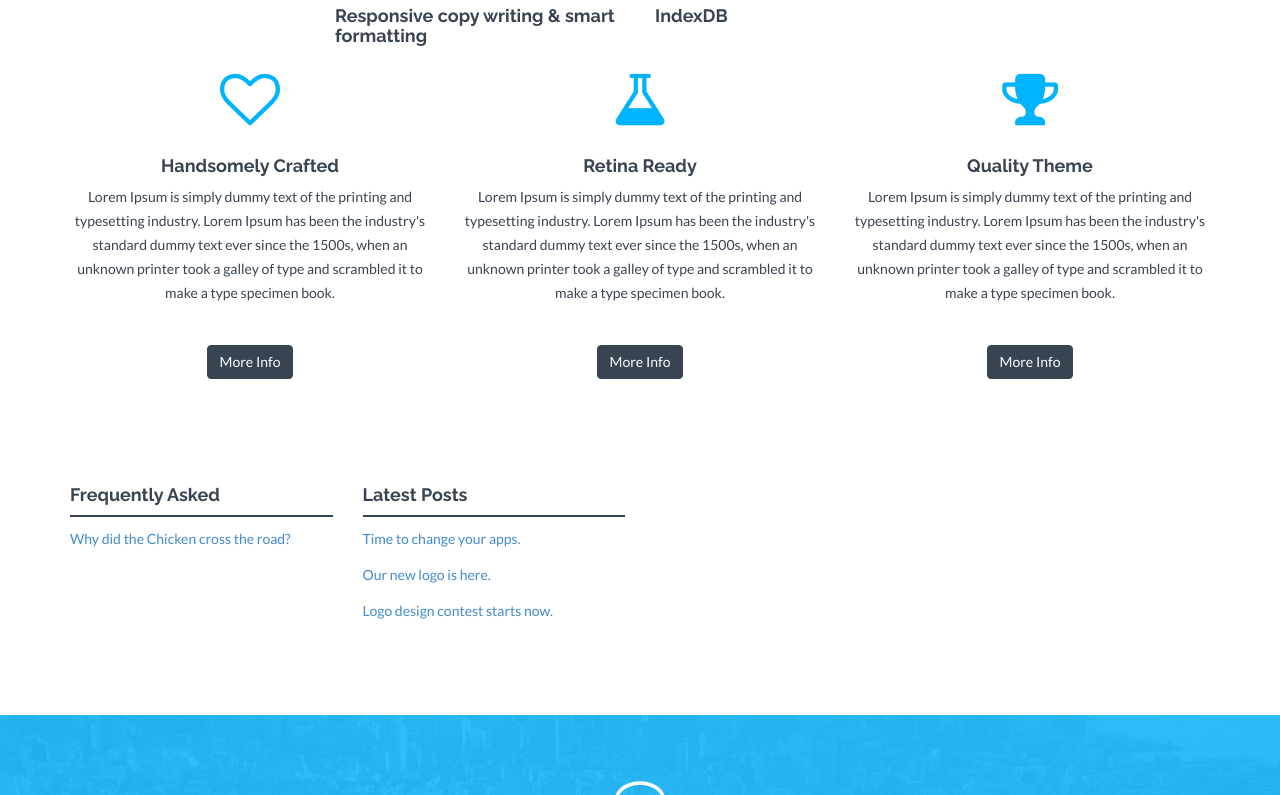
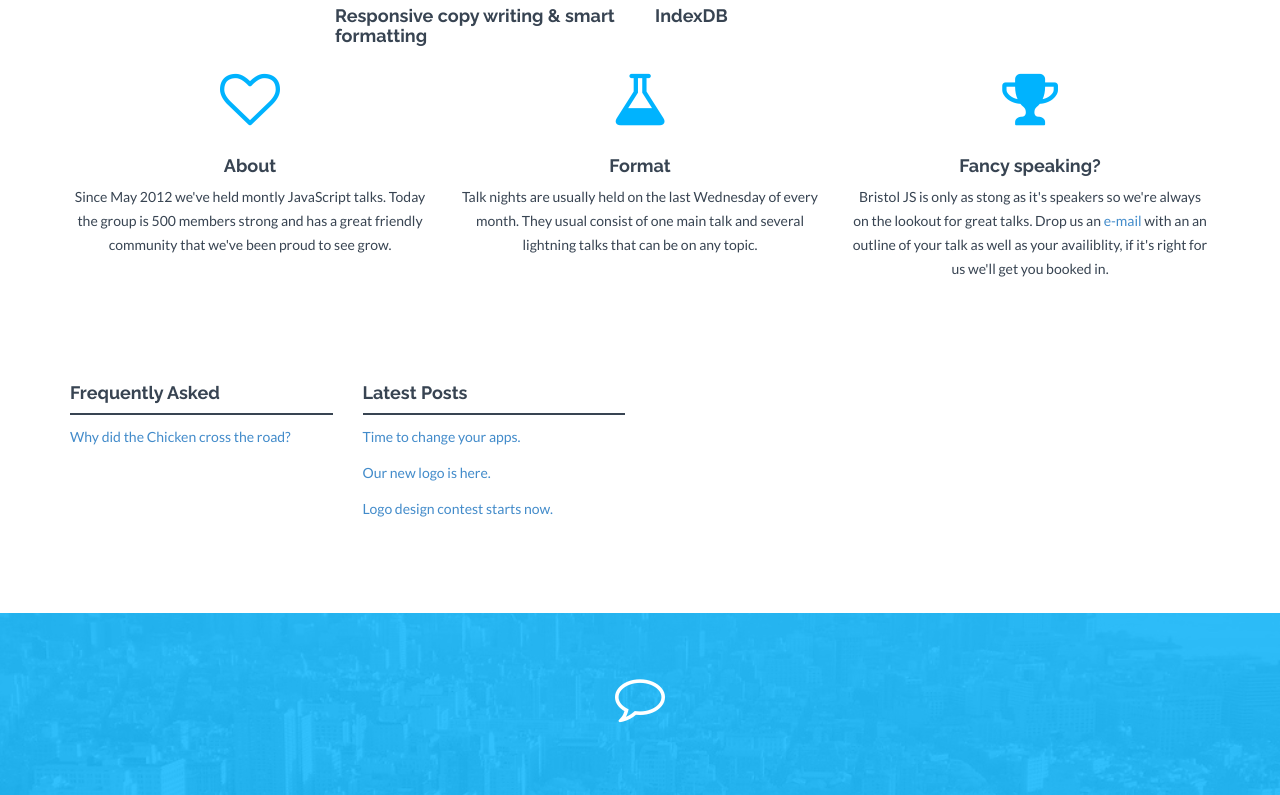
Before and after one commit to bristoljs/bristoljs, a Jekyll site: the page built from index.html, in a window 1280 px wide and 900 px high, scrolled down 821 px, cut to the strip 105-900 px from the top of the window. Built offline with Jekyll 4.4.1, drawn with Linux system fonts in a browser that asks for light colours; nearby versions of some CDN libraries.

Commit message:
Add some basic copy

```diff
--- a/index.html
+++ b/index.html
@@ -11,21 +11,18 @@ permalink: /
         <div class="row centered">
             <div class="col-md-4">
                 <i class="fa fa-heart-o"></i>
-                <h4>Handsomely Crafted</h4>
-                <p>Lorem Ipsum is simply dummy text of the printing and typesetting industry. Lorem Ipsum has been the industry's standard dummy text ever since the 1500s, when an unknown printer took a galley of type and scrambled it to make a type specimen book.</p>
-                <p><br/><a href="#" class="btn btn-theme">More Info</a></p>
+                <h4>About</h4>
+                <p>Since May 2012 we've held montly JavaScript talks. Today the group is 500 members strong and has a great friendly community that we've been proud to see grow.</p>
             </div>
             <div class="col-md-4">
                 <i class="fa fa-flask"></i>
-                <h4>Retina Ready</h4>
-                <p>Lorem Ipsum is simply dummy text of the printing and typesetting industry. Lorem Ipsum has been the industry's standard dummy text ever since the 1500s, when an unknown printer took a galley of type and scrambled it to make a type specimen book.</p>
-                <p><br/><a href="#" class="btn btn-theme">More Info</a></p>
+                <h4>Format</h4>
+                <p>Talk nights are usually held on the last Wednesday of every month. They usual consist of one main talk and several lightning talks that can be on any topic.</p>
             </div>
             <div class="col-md-4">
                 <i class="fa fa-trophy"></i>
-                <h4>Quality Theme</h4>
-                <p>Lorem Ipsum is simply dummy text of the printing and typesetting industry. Lorem Ipsum has been the industry's standard dummy text ever since the 1500s, when an unknown printer took a galley of type and scrambled it to make a type specimen book.</p>
-                <p><br/><a href="#" class="btn btn-theme">More Info</a></p>
+                <h4>Fancy speaking?</h4>
+                <p>Bristol JS is only as stong as it's speakers so we're always on the lookout for great talks. Drop us an <a href="mailto:adam@lab.io">e-mail</a> with an an outline of your talk as well as your availiblity, if it's right for us we'll get you booked in.</p>
             </div>
         </div>
     </div><! --/container -->
```
